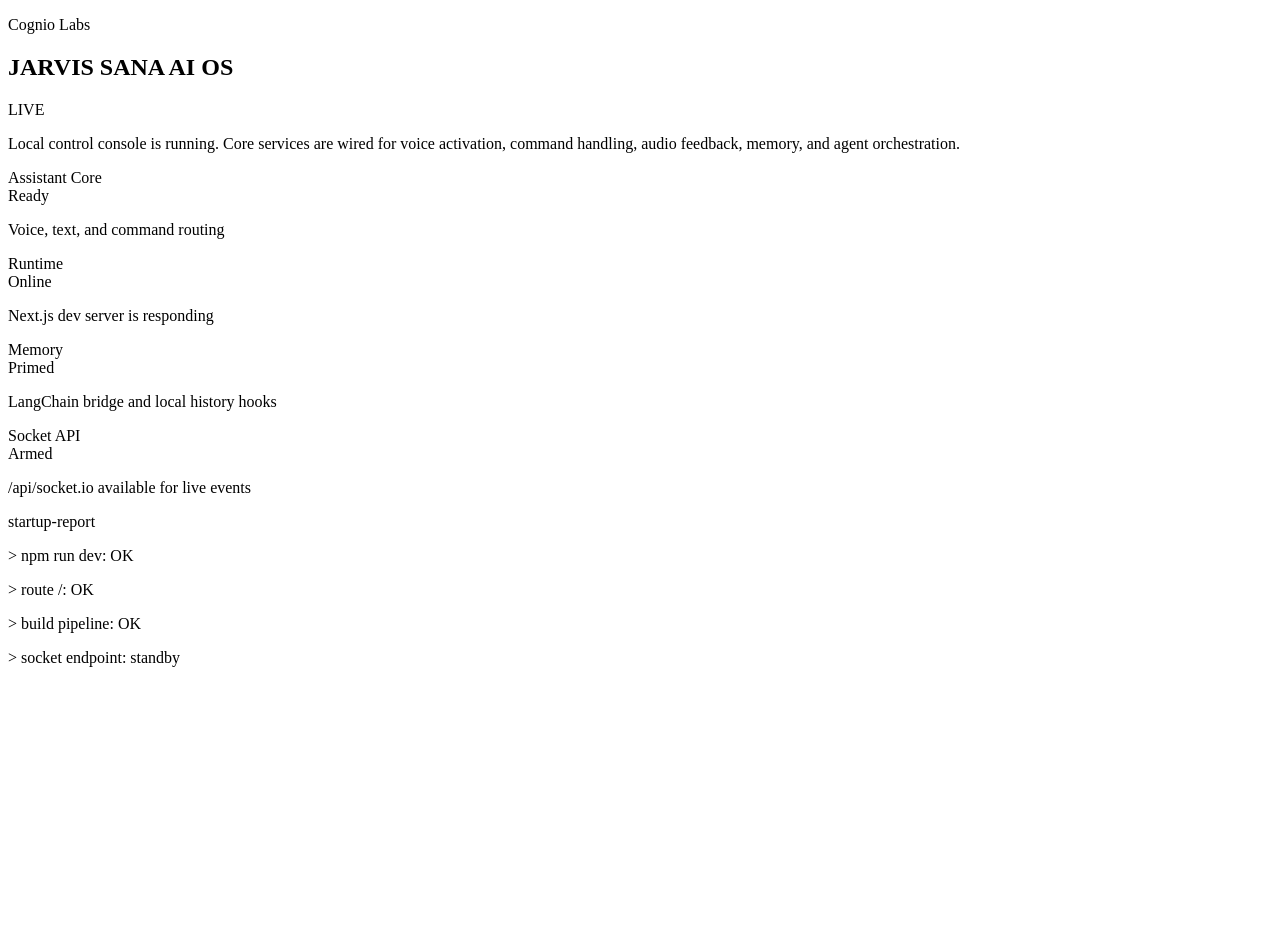
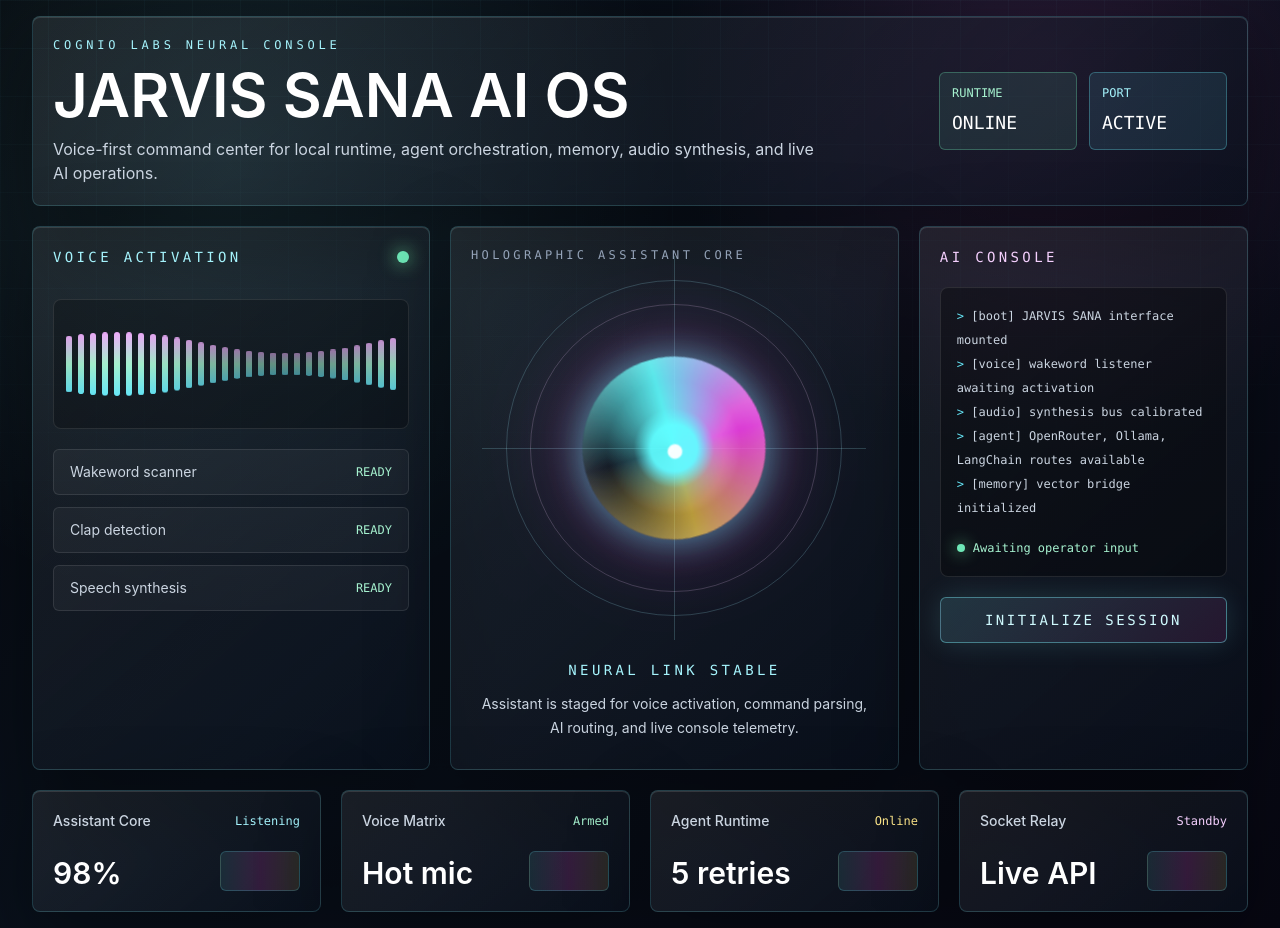
Before and after one commit to cognio-labs/jarvis-sana-ai-os, a Next.js app: page / in a window 1280 px wide. Before the commit the page ends 800 px from the top, so only its background shows below. Built offline with nearby package versions, Linux system fonts and the light colour scheme.

Commit message:
Upgrade frontend to futuristic JARVIS dashboard

```diff
--- a/package.json
+++ b/package.json
@@ -11,8 +11,8 @@
     "generate:types": "ts-node --compiler-options '{\\\"module\\\":\\\"CommonJS\\\"}' src/scripts/generate-types.ts"
   },
   "dependencies": {
+    "@langchain/classic": "^1.0.32",
     "@langchain/community": "^1.1.28",
-    "@langchain/classic": "^1.0.32",
     "@langchain/core": "^1.1.46",
     "@langchain/openai": "^1.4.5",
     "@next/font": "14.2.4",
@@ -39,6 +39,7 @@
     "@types/react": "^18.3.3",
     "@types/react-dom": "^18.3.0",
     "@types/socket.io": "^3.0.2",
+    "autoprefixer": "^10.5.0",
     "eslint": "^8",
     "eslint-config-next": "^14.2.35",
     "jest": "^29.7.0",
--- /dev/null
+++ b/src/pages/_app.tsx
@@ -0,0 +1,7 @@
+import type { AppProps } from 'next/app';
+
+import '../styles/globals.css';
+
+export default function App({ Component, pageProps }: AppProps) {
+  return <Component {...pageProps} />;
+}
--- a/src/pages/index.tsx
+++ b/src/pages/index.tsx
@@ -1,80 +1,153 @@
 import Head from 'next/head';
 
-const serviceCards = [
-  { label: 'Assistant Core', value: 'Ready', detail: 'Voice, text, and command routing' },
-  { label: 'Runtime', value: 'Online', detail: 'Next.js dev server is responding' },
-  { label: 'Memory', value: 'Primed', detail: 'LangChain bridge and local history hooks' },
-  { label: 'Socket API', value: 'Armed', detail: '/api/socket.io available for live events' },
+const systems = [
+  { name: 'Assistant Core', state: 'Listening', metric: '98%', tone: 'text-cyan-200' },
+  { name: 'Voice Matrix', state: 'Armed', metric: 'Hot mic', tone: 'text-emerald-200' },
+  { name: 'Agent Runtime', state: 'Online', metric: '5 retries', tone: 'text-amber-200' },
+  { name: 'Socket Relay', state: 'Standby', metric: 'Live API', tone: 'text-fuchsia-200' },
 ];
+
+const consoleLines = [
+  '[boot] JARVIS SANA interface mounted',
+  '[voice] wakeword listener awaiting activation',
+  '[audio] synthesis bus calibrated',
+  '[agent] OpenRouter, Ollama, LangChain routes available',
+  '[memory] vector bridge initialized',
+];
+
+const waveBars = Array.from({ length: 28 }, (_, index) => index);
 
 export default function HomePage() {
   return (
     <>
       <Head>
         <title>JARVIS SANA AI OS</title>
-        <meta
-          name="description"
-          content="JARVIS SANA AI OS local control console"
-        />
+        <meta name="description" content="Futuristic JARVIS SANA AI OS dashboard" />
       </Head>
 
-      <main className="min-h-screen bg-[#080b10] text-slate-100">
-        <section className="mx-auto flex min-h-screen w-full max-w-6xl flex-col px-6 py-8">
-          <header className="flex items-center justify-between border-b border-cyan-400/20 pb-5">
+      <main className="min-h-screen overflow-hidden px-4 py-4 text-slate-100 sm:px-6 lg:px-8">
+        <div className="startup-sweep mx-auto flex min-h-[calc(100vh-2rem)] w-full max-w-7xl flex-col gap-5">
+          <header className="glass-panel holo-edge flex flex-col gap-5 rounded-lg px-5 py-5 sm:flex-row sm:items-center sm:justify-between">
             <div>
-              <p className="font-mono text-xs uppercase tracking-[0.28em] text-cyan-300">
-                Cognio Labs
+              <p className="font-mono text-xs uppercase tracking-[0.32em] text-cyan-200">
+                Cognio Labs Neural Console
               </p>
-              <h1 className="mt-2 text-3xl font-semibold text-white sm:text-5xl">
+              <h1 className="mt-3 text-4xl font-semibold text-white sm:text-6xl">
                 JARVIS SANA AI OS
               </h1>
+              <p className="mt-3 max-w-3xl text-sm leading-6 text-slate-300 sm:text-base">
+                Voice-first command center for local runtime, agent orchestration,
+                memory, audio synthesis, and live AI operations.
+              </p>
             </div>
-            <div className="rounded-md border border-emerald-400/40 bg-emerald-400/10 px-3 py-2 font-mono text-sm text-emerald-200">
-              LIVE
+
+            <div className="grid grid-cols-2 gap-3 font-mono text-xs sm:w-72">
+              <div className="rounded-md border border-emerald-300/30 bg-emerald-300/10 p-3">
+                <div className="text-emerald-200">RUNTIME</div>
+                <div className="mt-2 text-lg text-white">ONLINE</div>
+              </div>
+              <div className="rounded-md border border-cyan-300/30 bg-cyan-300/10 p-3">
+                <div className="text-cyan-200">PORT</div>
+                <div className="mt-2 text-lg text-white">ACTIVE</div>
+              </div>
             </div>
           </header>
 
-          <div className="grid flex-1 items-center gap-8 py-10 lg:grid-cols-[1.1fr_0.9fr]">
-            <section>
-              <p className="max-w-2xl text-lg leading-8 text-slate-300">
-                Local control console is running. Core services are wired for
-                voice activation, command handling, audio feedback, memory, and
-                agent orchestration.
-              </p>
+          <section className="grid flex-1 gap-5 lg:grid-cols-[0.92fr_1.2fr_0.88fr]">
+            <aside className="panel-rise glass-panel rounded-lg p-5" style={{ animationDelay: '90ms' }}>
+              <div className="flex items-center justify-between">
+                <h2 className="font-mono text-sm uppercase tracking-[0.24em] text-cyan-200">
+                  Voice Activation
+                </h2>
+                <span className="h-3 w-3 rounded-full bg-emerald-300 shadow-[0_0_18px_rgba(124,255,178,0.9)]" />
+              </div>
 
-              <div className="mt-8 grid gap-4 sm:grid-cols-2">
-                {serviceCards.map((card) => (
-                  <article
-                    key={card.label}
-                    className="rounded-lg border border-white/10 bg-white/[0.04] p-5"
-                  >
-                    <div className="font-mono text-xs uppercase text-slate-400">
-                      {card.label}
-                    </div>
-                    <div className="mt-3 text-2xl font-semibold text-cyan-200">
-                      {card.value}
-                    </div>
-                    <p className="mt-2 text-sm leading-6 text-slate-400">
-                      {card.detail}
-                    </p>
-                  </article>
+              <div className="mt-8 flex items-end justify-center gap-1.5 rounded-lg border border-white/10 bg-black/25 px-3 py-8">
+                {waveBars.map((bar) => (
+                  <span
+                    key={bar}
+                    className="wave-bar block h-16 w-1.5 rounded-full bg-gradient-to-t from-cyan-300 via-emerald-200 to-fuchsia-300"
+                    style={{ animationDelay: `${bar * 42}ms` }}
+                  />
                 ))}
+              </div>
+
+              <div className="mt-5 grid gap-3">
+                {['Wakeword scanner', 'Clap detection', 'Speech synthesis'].map((item) => (
+                  <div key={item} className="flex items-center justify-between rounded-md border border-white/10 bg-white/[0.04] px-4 py-3">
+                    <span className="text-sm text-slate-300">{item}</span>
+                    <span className="font-mono text-xs text-emerald-200">READY</span>
+                  </div>
+                ))}
+              </div>
+            </aside>
+
+            <section className="panel-rise glass-panel holo-edge relative flex min-h-[34rem] flex-col items-center justify-center rounded-lg p-6" style={{ animationDelay: '180ms' }}>
+              <div className="absolute left-5 top-5 font-mono text-xs uppercase tracking-[0.28em] text-slate-400">
+                Holographic Assistant Core
+              </div>
+
+              <div className="relative flex h-72 w-72 items-center justify-center sm:h-96 sm:w-96">
+                <div className="absolute inset-6 rounded-full border border-cyan-200/20" />
+                <div className="absolute inset-12 rounded-full border border-fuchsia-200/20" />
+                <div className="absolute h-full w-px bg-cyan-200/20" />
+                <div className="absolute h-px w-full bg-cyan-200/20" />
+                <div className="assistant-orb h-36 w-36 rounded-full sm:h-44 sm:w-44" />
+              </div>
+
+              <div className="mt-5 max-w-xl text-center">
+                <p className="font-mono text-sm uppercase tracking-[0.24em] text-cyan-200">
+                  Neural Link Stable
+                </p>
+                <p className="mt-3 text-sm leading-6 text-slate-300">
+                  Assistant is staged for voice activation, command parsing,
+                  AI routing, and live console telemetry.
+                </p>
               </div>
             </section>
 
-            <aside className="rounded-lg border border-cyan-300/20 bg-cyan-300/[0.04] p-6">
-              <div className="font-mono text-sm text-cyan-200">
-                startup-report
+            <aside className="panel-rise glass-panel rounded-lg p-5" style={{ animationDelay: '270ms' }}>
+              <h2 className="font-mono text-sm uppercase tracking-[0.24em] text-fuchsia-200">
+                AI Console
+              </h2>
+
+              <div className="mt-5 min-h-72 rounded-lg border border-white/10 bg-black/35 p-4 font-mono text-xs leading-6 text-slate-300">
+                {consoleLines.map((line) => (
+                  <p key={line}>
+                    <span className="text-cyan-300">&gt;</span> {line}
+                  </p>
+                ))}
+                <div className="mt-4 flex items-center gap-2 text-emerald-200">
+                  <span className="h-2 w-2 rounded-full bg-emerald-300 shadow-[0_0_16px_rgba(124,255,178,0.9)]" />
+                  Awaiting operator input
+                </div>
               </div>
-              <div className="mt-5 space-y-3 font-mono text-sm text-slate-300">
-                <p>&gt; npm run dev: OK</p>
-                <p>&gt; route /: OK</p>
-                <p>&gt; build pipeline: OK</p>
-                <p>&gt; socket endpoint: standby</p>
-              </div>
+
+              <button className="cyber-button mt-5 w-full rounded-md px-4 py-3 font-mono text-sm uppercase tracking-[0.18em] text-cyan-100">
+                Initialize Session
+              </button>
             </aside>
-          </div>
-        </section>
+          </section>
+
+          <section className="grid gap-5 md:grid-cols-2 xl:grid-cols-4">
+            {systems.map((system, index) => (
+              <article
+                key={system.name}
+                className="panel-rise glass-panel rounded-lg p-5"
+                style={{ animationDelay: `${360 + index * 70}ms` }}
+              >
+                <div className="flex items-center justify-between gap-3">
+                  <h3 className="text-sm font-medium text-slate-300">{system.name}</h3>
+                  <span className={`font-mono text-xs ${system.tone}`}>{system.state}</span>
+                </div>
+                <div className="mt-5 flex items-end justify-between">
+                  <p className="text-3xl font-semibold text-white">{system.metric}</p>
+                  <div className="h-10 w-20 rounded-md border border-cyan-300/20 bg-[linear-gradient(90deg,rgba(125,245,255,0.1),rgba(255,79,216,0.16),rgba(255,209,102,0.12))]" />
+                </div>
+              </article>
+            ))}
+          </section>
+        </div>
       </main>
     </>
   );
--- /dev/null
+++ b/src/styles/globals.css
@@ -0,0 +1,172 @@
+@tailwind base;
+@tailwind components;
+@tailwind utilities;
+
+:root {
+  color-scheme: dark;
+  --panel: rgba(10, 18, 30, 0.62);
+  --panel-strong: rgba(13, 24, 38, 0.78);
+  --line: rgba(125, 245, 255, 0.18);
+  --cyan: #7df5ff;
+  --magenta: #ff4fd8;
+  --amber: #ffd166;
+  --emerald: #7cffb2;
+}
+
+* {
+  box-sizing: border-box;
+}
+
+html,
+body,
+#__next {
+  min-height: 100%;
+}
+
+body {
+  margin: 0;
+  background:
+    radial-gradient(circle at 18% 18%, rgba(125, 245, 255, 0.12), transparent 28rem),
+    radial-gradient(circle at 82% 8%, rgba(255, 79, 216, 0.12), transparent 24rem),
+    linear-gradient(135deg, #05070c 0%, #09111c 45%, #070712 100%);
+  color: #eef7ff;
+  overflow-x: hidden;
+}
+
+body::before {
+  content: "";
+  position: fixed;
+  inset: 0;
+  pointer-events: none;
+  background-image:
+    linear-gradient(rgba(125, 245, 255, 0.035) 1px, transparent 1px),
+    linear-gradient(90deg, rgba(125, 245, 255, 0.035) 1px, transparent 1px);
+  background-size: 48px 48px;
+  mask-image: linear-gradient(to bottom, rgba(0, 0, 0, 0.9), transparent 82%);
+}
+
+@layer components {
+  .glass-panel {
+    border: 1px solid var(--line);
+    background: linear-gradient(140deg, rgba(255, 255, 255, 0.08), var(--panel));
+    box-shadow:
+      0 24px 80px rgba(0, 0, 0, 0.42),
+      inset 0 1px 0 rgba(255, 255, 255, 0.12);
+    backdrop-filter: blur(22px);
+  }
+
+  .holo-edge {
+    position: relative;
+    overflow: hidden;
+  }
+
+  .holo-edge::before {
+    content: "";
+    position: absolute;
+    inset: 0;
+    pointer-events: none;
+    background: linear-gradient(110deg, transparent 0%, rgba(125, 245, 255, 0.18) 44%, rgba(255, 79, 216, 0.16) 52%, transparent 64%);
+    transform: translateX(-120%);
+    animation: scan-sheen 6s ease-in-out infinite;
+  }
+
+  .cyber-button {
+    border: 1px solid rgba(125, 245, 255, 0.4);
+    background: linear-gradient(135deg, rgba(125, 245, 255, 0.14), rgba(255, 79, 216, 0.1));
+    box-shadow: 0 0 28px rgba(125, 245, 255, 0.14);
+  }
+
+  .assistant-orb {
+    background:
+      radial-gradient(circle at 50% 48%, rgba(255, 255, 255, 0.95) 0 5%, transparent 6%),
+      radial-gradient(circle at 50% 50%, rgba(125, 245, 255, 0.95) 0 18%, rgba(125, 245, 255, 0.24) 31%, transparent 52%),
+      conic-gradient(from 90deg, rgba(125, 245, 255, 0), rgba(125, 245, 255, 0.9), rgba(255, 79, 216, 0.85), rgba(255, 209, 102, 0.7), rgba(125, 245, 255, 0));
+    box-shadow:
+      0 0 36px rgba(125, 245, 255, 0.55),
+      0 0 90px rgba(255, 79, 216, 0.32),
+      inset 0 0 28px rgba(255, 255, 255, 0.2);
+    animation: orb-pulse 3.4s ease-in-out infinite, orb-spin 12s linear infinite;
+  }
+
+  .wave-bar {
+    animation: voice-wave 1.18s ease-in-out infinite;
+    transform-origin: center;
+  }
+
+  .startup-sweep {
+    animation: startup-sweep 1.6s ease-out both;
+  }
+
+  .panel-rise {
+    animation: panel-rise 0.72s ease-out both;
+  }
+}
+
+@keyframes scan-sheen {
+  0%, 28% {
+    transform: translateX(-120%);
+  }
+  58%, 100% {
+    transform: translateX(120%);
+  }
+}
+
+@keyframes orb-pulse {
+  0%, 100% {
+    filter: saturate(1);
+    transform: scale(1);
+  }
+  50% {
+    filter: saturate(1.35);
+    transform: scale(1.045);
+  }
+}
+
+@keyframes orb-spin {
+  to {
+    rotate: 360deg;
+  }
+}
+
+@keyframes voice-wave {
+  0%, 100% {
+    transform: scaleY(0.35);
+    opacity: 0.55;
+  }
+  50% {
+    transform: scaleY(1);
+    opacity: 1;
+  }
+}
+
+@keyframes startup-sweep {
+  0% {
+    opacity: 0;
+    transform: translateY(14px) scale(0.985);
+  }
+  100% {
+    opacity: 1;
+    transform: translateY(0) scale(1);
+  }
+}
+
+@keyframes panel-rise {
+  0% {
+    opacity: 0;
+    transform: translateY(18px);
+  }
+  100% {
+    opacity: 1;
+    transform: translateY(0);
+  }
+}
+
+@media (prefers-reduced-motion: reduce) {
+  *,
+  *::before,
+  *::after {
+    animation-duration: 0.01ms !important;
+    animation-iteration-count: 1 !important;
+    scroll-behavior: auto !important;
+  }
+}
--- a/tailwind.config.js
+++ b/tailwind.config.js
@@ -22,8 +22,6 @@
     },
   },
   plugins: [
-    // Add Tailwind CSS plugins here if needed
-    require('@tailwindcss/forms'), // Example plugin for form styling
   ],
   // Prefix for Tailwind CSS classes (optional)
   // prefix: 'tw-',
```
Also changed, not shown: 1 other file (tests, documents, lock files or other folders).
